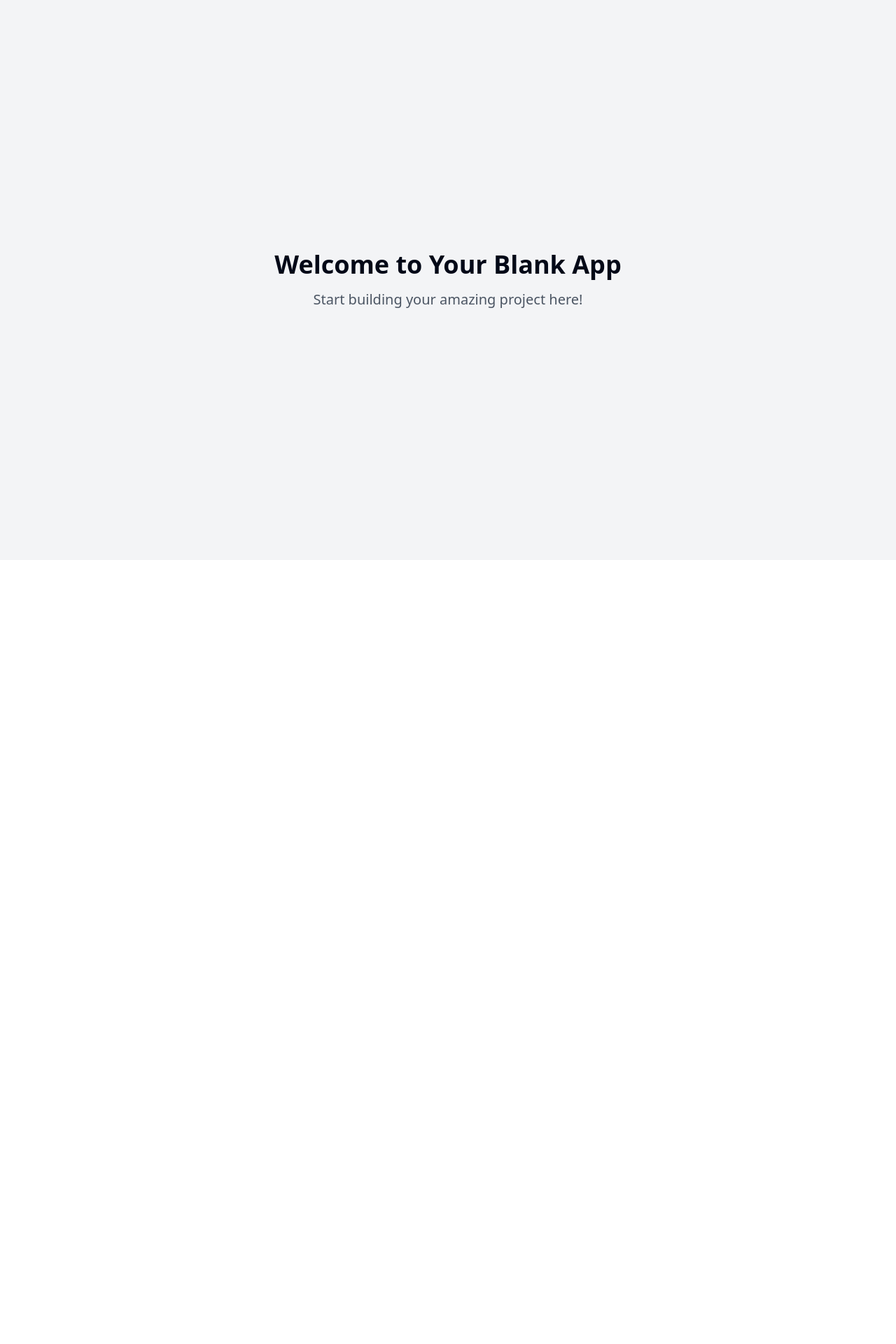
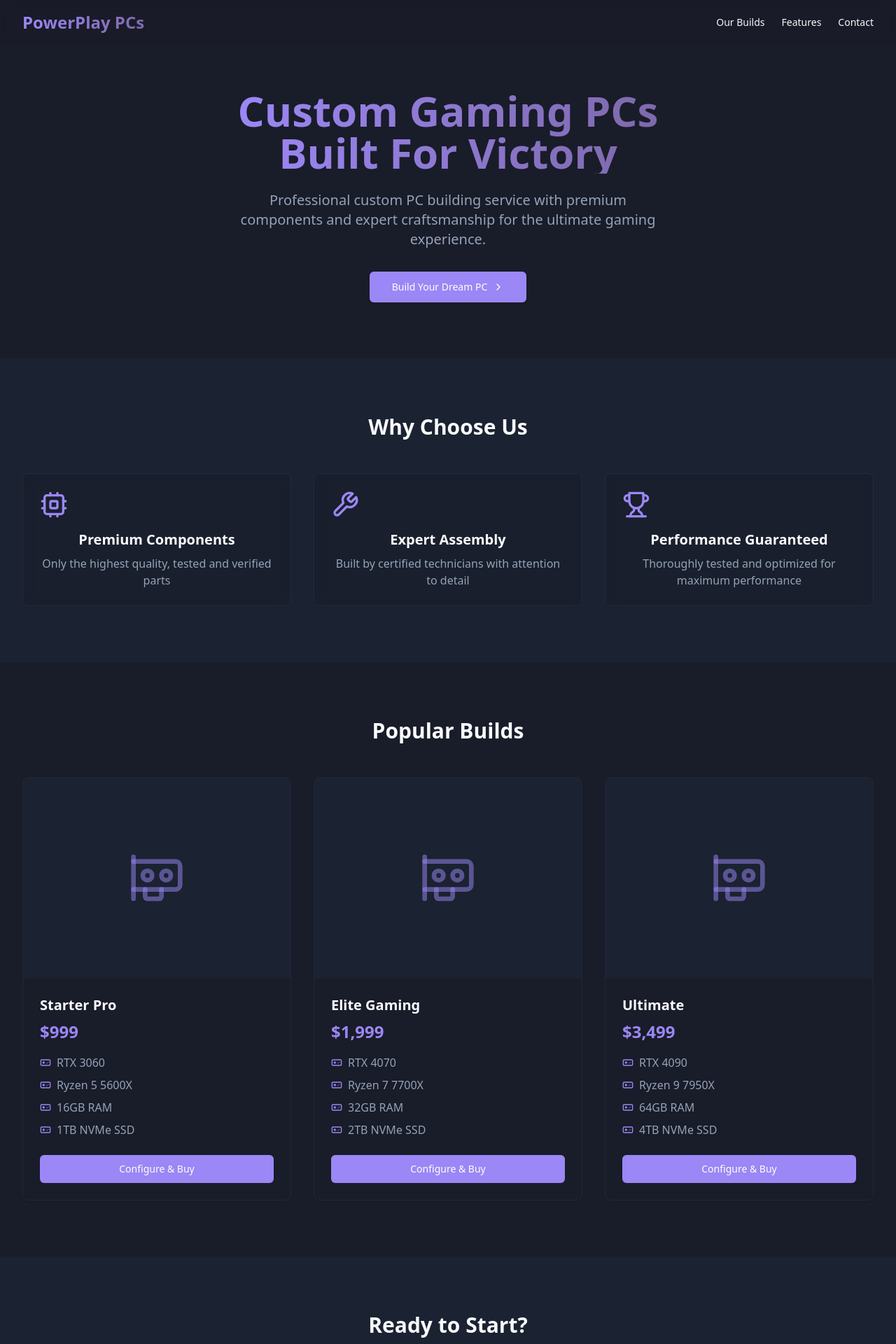
Before and after one commit to spacedgryphon/custom-pc-creator-hub, a React (Vite) app: page / in a window 1280 px wide. Shown: the top 1920 px of the page at 70% size. Before the commit the page ends 800 px from the top, so only its background shows below. Built offline with nearby package versions, Linux system fonts and the light colour scheme.

Commit message:
Build landing page for gaming PCs
Create a landing page for the custom gaming PC building service as requested. Update the content and styling in the existing Index component to reflect the new service.
[skip gpt_engineer]

```diff
--- a/src/index.css
+++ b/src/index.css
@@ -4,57 +4,25 @@
 
 @layer base {
   :root {
-    --background: 0 0% 100%;
-    --foreground: 222.2 84% 4.9%;
+    --background: 228 24% 13%;
+    --foreground: 210 40% 98%;
 
-    --card: 0 0% 100%;
-    --card-foreground: 222.2 84% 4.9%;
+    --card: 228 24% 13%;
+    --card-foreground: 210 40% 98%;
 
-    --popover: 0 0% 100%;
-    --popover-foreground: 222.2 84% 4.9%;
+    --popover: 228 24% 13%;
+    --popover-foreground: 210 40% 98%;
 
-    --primary: 222.2 47.4% 11.2%;
+    --primary: 252 86% 74%;
     --primary-foreground: 210 40% 98%;
 
-    --secondary: 210 40% 96.1%;
-    --secondary-foreground: 222.2 47.4% 11.2%;
-
-    --muted: 210 40% 96.1%;
-    --muted-foreground: 215.4 16.3% 46.9%;
-
-    --accent: 210 40% 96.1%;
-    --accent-foreground: 222.2 47.4% 11.2%;
-
-    --destructive: 0 84.2% 60.2%;
-    --destructive-foreground: 210 40% 98%;
-
-    --border: 214.3 31.8% 91.4%;
-    --input: 214.3 31.8% 91.4%;
-    --ring: 222.2 84% 4.9%;
-
-    --radius: 0.5rem;
-  }
-
-  .dark {
-    --background: 222.2 84% 4.9%;
-    --foreground: 210 40% 98%;
-
-    --card: 222.2 84% 4.9%;
-    --card-foreground: 210 40% 98%;
-
-    --popover: 222.2 84% 4.9%;
-    --popover-foreground: 210 40% 98%;
-
-    --primary: 210 40% 98%;
-    --primary-foreground: 222.2 47.4% 11.2%;
-
-    --secondary: 217.2 32.6% 17.5%;
+    --secondary: 267 24% 54%;
     --secondary-foreground: 210 40% 98%;
 
     --muted: 217.2 32.6% 17.5%;
     --muted-foreground: 215 20.2% 65.1%;
 
-    --accent: 217.2 32.6% 17.5%;
+    --accent: 267 24% 54%;
     --accent-foreground: 210 40% 98%;
 
     --destructive: 0 62.8% 30.6%;
@@ -63,6 +31,8 @@
     --border: 217.2 32.6% 17.5%;
     --input: 217.2 32.6% 17.5%;
     --ring: 212.7 26.8% 83.9%;
+
+    --radius: 0.5rem;
   }
 }
 
@@ -70,8 +40,11 @@
   * {
     @apply border-border;
   }
-
   body {
     @apply bg-background text-foreground;
   }
 }
+
+.gradient-text {
+  @apply bg-clip-text text-transparent bg-gradient-to-r from-primary to-secondary;
+}
--- a/src/pages/Index.tsx
+++ b/src/pages/Index.tsx
@@ -1,12 +1,146 @@
-// Update this page (the content is just a fallback if you fail to update the page)
+import { Button } from "@/components/ui/button";
+import { Card } from "@/components/ui/card";
+import { Cpu, Gpu, Trophy, Wrench, ChevronRight, Gamepad } from "lucide-react";
 
 const Index = () => {
   return (
-    <div className="min-h-screen flex items-center justify-center bg-gray-100">
-      <div className="text-center">
-        <h1 className="text-4xl font-bold mb-4">Welcome to Your Blank App</h1>
-        <p className="text-xl text-gray-600">Start building your amazing project here!</p>
-      </div>
+    <div className="min-h-screen">
+      {/* Navigation */}
+      <nav className="fixed w-full z-50 bg-background/95 backdrop-blur supports-[backdrop-filter]:bg-background/60 border-b border-border/40">
+        <div className="container flex h-16 items-center">
+          <div className="text-2xl font-bold gradient-text">PowerPlay PCs</div>
+          <div className="flex-1" />
+          <div className="hidden md:flex gap-6">
+            <a href="#builds" className="text-sm hover:text-primary transition-colors">Our Builds</a>
+            <a href="#features" className="text-sm hover:text-primary transition-colors">Features</a>
+            <a href="#contact" className="text-sm hover:text-primary transition-colors">Contact</a>
+          </div>
+        </div>
+      </nav>
+
+      {/* Hero Section */}
+      <section className="pt-32 pb-20">
+        <div className="container">
+          <div className="flex flex-col items-center text-center animate-fade-up">
+            <h1 className="text-4xl md:text-6xl font-bold mb-6 gradient-text">
+              Custom Gaming PCs<br />Built For Victory
+            </h1>
+            <p className="text-lg md:text-xl text-muted-foreground max-w-[600px] mb-8">
+              Professional custom PC building service with premium components
+              and expert craftsmanship for the ultimate gaming experience.
+            </p>
+            <Button size="lg" className="group">
+              Build Your Dream PC
+              <ChevronRight className="ml-2 h-4 w-4 group-hover:translate-x-1 transition-transform" />
+            </Button>
+          </div>
+        </div>
+      </section>
+
+      {/* Features Section */}
+      <section id="features" className="py-20 bg-muted/50">
+        <div className="container">
+          <h2 className="text-3xl font-bold text-center mb-12">Why Choose Us</h2>
+          <div className="grid md:grid-cols-3 gap-8">
+            {[
+              {
+                icon: <Cpu className="h-10 w-10 mb-4 text-primary" />,
+                title: "Premium Components",
+                description: "Only the highest quality, tested and verified parts"
+              },
+              {
+                icon: <Wrench className="h-10 w-10 mb-4 text-primary" />,
+                title: "Expert Assembly",
+                description: "Built by certified technicians with attention to detail"
+              },
+              {
+                icon: <Trophy className="h-10 w-10 mb-4 text-primary" />,
+                title: "Performance Guaranteed",
+                description: "Thoroughly tested and optimized for maximum performance"
+              }
+            ].map((feature, index) => (
+              <Card key={index} className="p-6 bg-background/50 backdrop-blur border-primary/10 hover:border-primary/20 transition-colors">
+                <div className="text-center">
+                  {feature.icon}
+                  <h3 className="text-xl font-semibold mb-2">{feature.title}</h3>
+                  <p className="text-muted-foreground">{feature.description}</p>
+                </div>
+              </Card>
+            ))}
+          </div>
+        </div>
+      </section>
+
+      {/* Popular Builds Section */}
+      <section id="builds" className="py-20">
+        <div className="container">
+          <h2 className="text-3xl font-bold text-center mb-12">Popular Builds</h2>
+          <div className="grid md:grid-cols-3 gap-8">
+            {[
+              {
+                name: "Starter Pro",
+                price: "$999",
+                specs: ["RTX 3060", "Ryzen 5 5600X", "16GB RAM", "1TB NVMe SSD"]
+              },
+              {
+                name: "Elite Gaming",
+                price: "$1,999",
+                specs: ["RTX 4070", "Ryzen 7 7700X", "32GB RAM", "2TB NVMe SSD"]
+              },
+              {
+                name: "Ultimate",
+                price: "$3,499",
+                specs: ["RTX 4090", "Ryzen 9 7950X", "64GB RAM", "4TB NVMe SSD"]
+              }
+            ].map((build, index) => (
+              <Card key={index} className="overflow-hidden group">
+                <div className="aspect-[4/3] bg-muted/50 flex items-center justify-center">
+                  <Gpu className="h-20 w-20 text-primary/50 group-hover:text-primary transition-colors" />
+                </div>
+                <div className="p-6">
+                  <h3 className="text-xl font-semibold mb-2">{build.name}</h3>
+                  <p className="text-2xl font-bold text-primary mb-4">{build.price}</p>
+                  <ul className="space-y-2">
+                    {build.specs.map((spec, i) => (
+                      <li key={i} className="flex items-center text-muted-foreground">
+                        <Gamepad className="h-4 w-4 mr-2 text-primary" />
+                        {spec}
+                      </li>
+                    ))}
+                  </ul>
+                  <Button className="w-full mt-6">Configure & Buy</Button>
+                </div>
+              </Card>
+            ))}
+          </div>
+        </div>
+      </section>
+
+      {/* Contact Section */}
+      <section id="contact" className="py-20 bg-muted/50">
+        <div className="container max-w-md">
+          <div className="text-center mb-12">
+            <h2 className="text-3xl font-bold mb-4">Ready to Start?</h2>
+            <p className="text-muted-foreground">
+              Get in touch with us to discuss your dream gaming PC build
+            </p>
+          </div>
+          <Card className="p-6">
+            <form className="space-y-4">
+              <input
+                type="email"
+                placeholder="Your email"
+                className="w-full p-3 rounded-md bg-background border border-border/40"
+              />
+              <textarea
+                placeholder="Tell us about your dream build"
+                className="w-full p-3 rounded-md bg-background border border-border/40 min-h-[100px]"
+              />
+              <Button className="w-full">Send Message</Button>
+            </form>
+          </Card>
+        </div>
+      </section>
     </div>
   );
 };
--- a/tailwind.config.ts
+++ b/tailwind.config.ts
@@ -25,12 +25,12 @@ export default {
         background: "hsl(var(--background))",
         foreground: "hsl(var(--foreground))",
         primary: {
-          DEFAULT: "hsl(var(--primary))",
-          foreground: "hsl(var(--primary-foreground))",
+          DEFAULT: "#9b87f5",
+          foreground: "#ffffff",
         },
         secondary: {
-          DEFAULT: "hsl(var(--secondary))",
-          foreground: "hsl(var(--secondary-foreground))",
+          DEFAULT: "#7E69AB",
+          foreground: "#ffffff",
         },
         destructive: {
           DEFAULT: "hsl(var(--destructive))",
@@ -53,24 +53,20 @@ export default {
           foreground: "hsl(var(--card-foreground))",
         },
       },
-      borderRadius: {
-        lg: "var(--radius)",
-        md: "calc(var(--radius) - 2px)",
-        sm: "calc(var(--radius) - 4px)",
-      },
       keyframes: {
-        "accordion-down": {
-          from: { height: "0" },
-          to: { height: "var(--radix-accordion-content-height)" },
-        },
-        "accordion-up": {
-          from: { height: "var(--radix-accordion-content-height)" },
-          to: { height: "0" },
+        "fade-up": {
+          "0%": {
+            opacity: "0",
+            transform: "translateY(10px)",
+          },
+          "100%": {
+            opacity: "1",
+            transform: "translateY(0)",
+          },
         },
       },
       animation: {
-        "accordion-down": "accordion-down 0.2s ease-out",
-        "accordion-up": "accordion-up 0.2s ease-out",
+        "fade-up": "fade-up 0.5s ease-out",
       },
     },
   },
```
